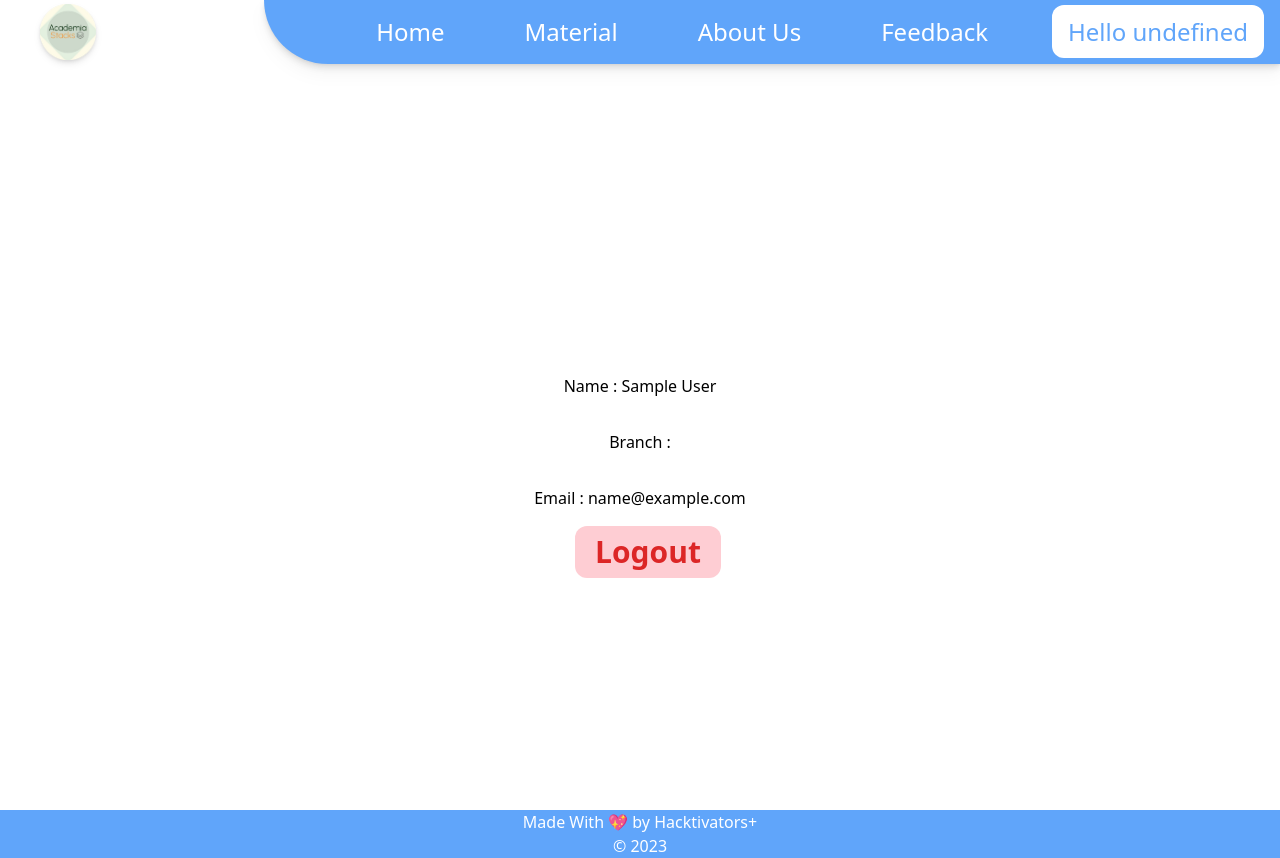
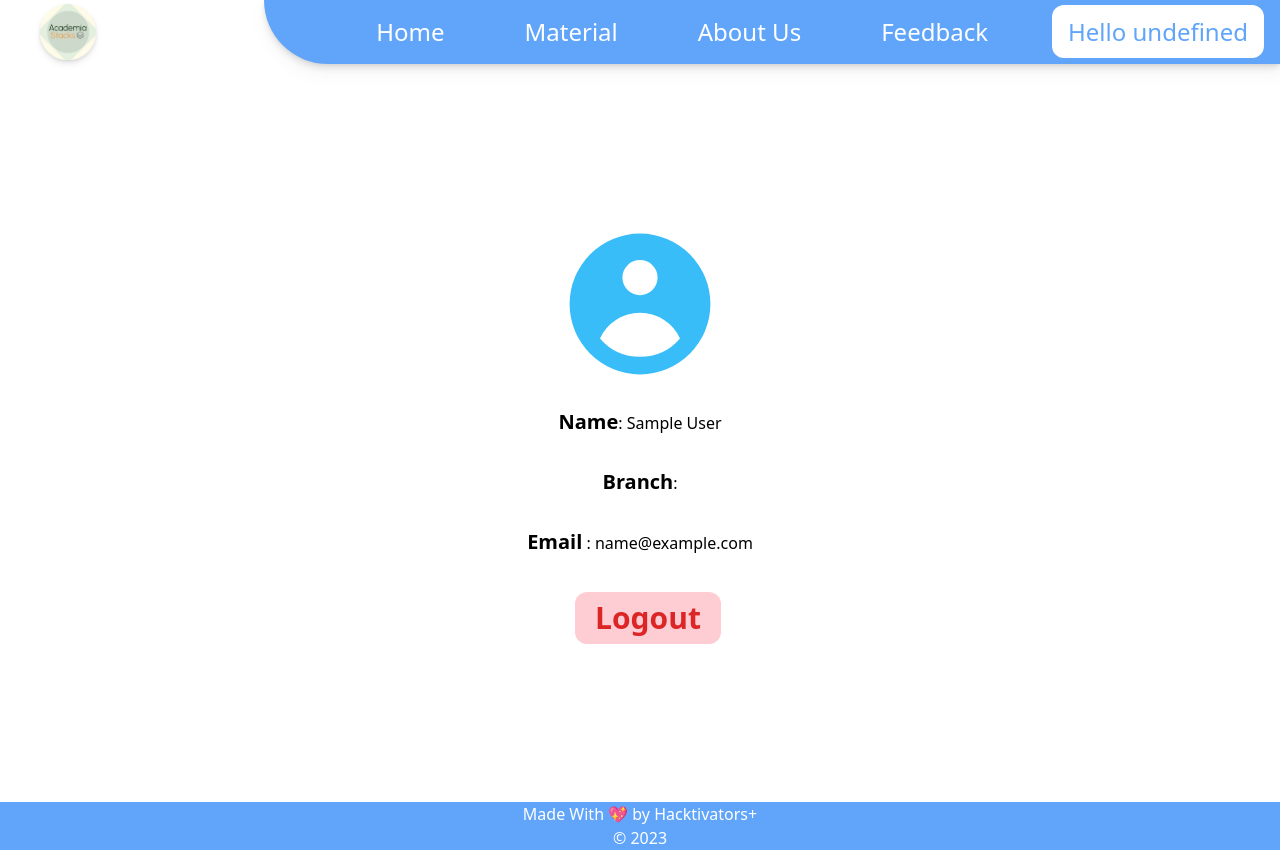
Before and after one commit to hellovaibhav/AcademiaStacks, a React (Create React App) app in the folder client/: page /user in a window 1280 px wide. Built offline with nearby package versions, Linux system fonts and the light colour scheme; sample sign-in values are in the browser's storage.

Commit message:
updated the otp page and changed styling

```diff
--- a/client/package.json
+++ b/client/package.json
@@ -9,6 +9,7 @@
     "axios": "^1.3.4",
     "ejs": "^3.1.9",
     "framer-motion": "^10.2.4",
+    "js-cookie": "^3.0.1",
     "lottie-react": "^2.4.0",
     "react": "^18.2.0",
     "react-dom": "^18.2.0",
--- a/client/src/App.js
+++ b/client/src/App.js
@@ -18,7 +18,6 @@ import PYQ from "./pages/PYQ";
 import User from "./pages/User";
 import Handouts from "./pages/Handouts";
 import OtpVerification from "./pages/OtpVerification";
-
 function App() {
   const ProtectedRoute = ({ children }) => {
     const { user } = useContext(AuthContext);
--- a/client/src/pages/Feedback.jsx
+++ b/client/src/pages/Feedback.jsx
@@ -38,7 +38,7 @@ const Register = () => {
 
   return (
     <div className="min-h-[94vh] flex items-center justify-center ">
-      <div className="bg-blue-200 flex flex-col justify-around md:w-[50rem] w-[24rem] h-[28rem] md:h-auto py-10 rounded-lg drop-shadow-lg px-2">
+      <div className="bg-blue-200 flex flex-col justify-around md:w-[40rem] w-[24rem] h-[28rem] md:h-auto py-10 rounded-lg drop-shadow-lg px-2">
         <h1 className="text-4xl font-bold text-center h-[10vh] md:pt-0 pt-4 text-white">
           Feedback
         </h1>
@@ -54,7 +54,7 @@ const Register = () => {
             onSubmit={(e) => submit(e)}
             action=""
             method="POST"
-            className="flex flex-col justify-evenly h-auto md:h-[25rem] px-10 w-[100%] md:w-[50%]"
+            className="flex flex-col justify-evenly h-auto md:h-[25rem] px-10 w-[100%] md:w-[75%]"
           >
           <label htmlFor="0">Name</label>
             <motion.input
--- a/client/src/pages/Login.jsx
+++ b/client/src/pages/Login.jsx
@@ -7,14 +7,12 @@ import { AuthContext } from "../context/AuthContext";
 import Loader from "../components/Loader";
 import ErrorBoundary from "../components/ErrorBoundary";
 const Login = () => {
-
   const navigate = useNavigate();
   //url to go to
   const url = "http://localhost:8800/api/auth/login";
 
   //useStates to hold input
   const [data, setdata] = useState({
-
     email: "",
     password: "",
   });
@@ -31,7 +29,6 @@ const Login = () => {
   //Function to handle submit
   const [load, setLoading] = useState(false);
   async function submit(e) {
-
     e.preventDefault();
     dispatch({ type: "LOGIN_START" });
     try {
@@ -39,24 +36,24 @@ const Login = () => {
         setLoading(true);
       }, 1000);
       const res = await axios.post(url, data);
-      dispatch({ type: "LOGIN_SUCCESS", payload: res.data.details })
-      navigate("/material")
+      dispatch({ type: "LOGIN_SUCCESS", payload: res.data.details });
+      navigate("/material");
     } catch (err) {
       alert("User not registered or wrong mail id or password");
-      dispatch({ type: "LOGIN_FAILURE", payload: err.res.data })
+      dispatch({ type: "LOGIN_FAILURE", payload: err.res.data });
     }
-
-  };
+  }
 
   return (
-
     <>
-      {
-        load ? (<div className="min-h-[100vh]  flex items-center justify-center mt-16 md:mt-24   ">
+      {load ? (
+        <div className="min-h-[100vh]  flex items-center justify-center mt-16 md:mt-10   ">
           <Loader />
-        </div>) : (<div className="min-h-[90vh] flex items-center justify-center">
-          <div className="bg-blue-200 flex flex-col justify-around md:w-[50rem] w-[24rem] h-[28rem] md:h-auto  py-10 px-2 rounded-lg drop-shadow-lg">
-            <h1 className="text-4xl font-bold text-center h-[20vh] pt-4 text-white">
+        </div>
+      ) : (
+        <div className="min-h-[90vh] flex items-center justify-center">
+          <div className="bg-blue-200 flex flex-col justify-around md:w-[25rem] w-[20rem] h-[28rem] md:h-auto  py-10 px-2 rounded-lg drop-shadow-lg">
+            <h1 className="text-4xl font-bold text-center h-[10vh] pt-4 text-white">
               Login
             </h1>
             <div className="flex items-center justify-around">
@@ -79,7 +76,7 @@ const Login = () => {
                   value={data.email}
                   onChange={(e) => handleChange(e)}
                   placeholder="Email"
-                  className="min-h-[2rem] w-64 rounded p-2 focus:bg-sky-100 focus:text-blue-500 focus:font-base "
+                  className="min-h-[2rem] w-50 md:w-64 rounded p-2 focus:bg-sky-100 focus:text-blue-500 focus:font-base "
                   whileTap={{ scale: 0.98, transition: { duration: 0.1 } }}
                 />
                 <motion.input
@@ -89,7 +86,7 @@ const Login = () => {
                   id="password"
                   value={data.password}
                   onChange={(e) => handleChange(e)}
-                  className="min-h-[2rem] w-64 rounded p-2 focus:bg-sky-100 focus:text-blue-500 focus:font-base"
+                  className="min-h-[2rem] w-50 md:w-64 rounded p-2 focus:bg-sky-100 focus:text-blue-500 focus:font-base"
                   whileTap={{ scale: 0.98, transition: { duration: 0.1 } }}
                 />
                 <Link
@@ -114,8 +111,8 @@ const Login = () => {
               </form>
             </div>
           </div>
-        </div>)
-      }
+        </div>
+      )}
     </>
   );
 };
--- a/client/src/pages/OtpVerification.jsx
+++ b/client/src/pages/OtpVerification.jsx
@@ -3,47 +3,46 @@ import { motion } from "framer-motion";
 import { useNavigate } from "react-router-dom";
 import axios from "axios";
 import { AuthContext } from "../context/AuthContext";
-
+import Cookies from "js-cookie";
 const OtpVerification = () => {
-
   const navigate = useNavigate();
   //url to go to
   const url = "http://localhost:8800/api/auth/verification";
-
   //useStates to hold input
   const [data, setdata] = useState({
-    username: "",
+    email: "",
     otp: "",
   });
+  data.email = Cookies.get("email");
 
   const { loading, error, dispatch } = useContext(AuthContext);
 
   function handleChange(e) {
     const newdata = { ...data };
-    newdata[e.target.id] = e.target.value;
-
+    //Checking the OTP to be of length 6 only
+    newdata[e.target.id] = e.target.value.substring(0, 6);
     setdata(newdata);
     console.log(newdata);
   }
   //Function to handle submit
   const [load, setLoading] = useState(false);
   async function submit(e) {
-
     e.preventDefault();
     dispatch({ type: "LOGIN_START" });
     try {
       setTimeout(() => {
         setLoading(true);
       }, 1000);
-      const res = await axios.post(url, data);
-      dispatch({ type: "LOGIN_SUCCESS", payload: res.data.details })
-      navigate("/login")
+      const res = await axios.post(url, data).catch((err) => {
+        console.log(err.response.data.message);
+      });
+      dispatch({ type: "LOGIN_SUCCESS", payload: res.data.details });
+      navigate("/login");
     } catch (err) {
-      dispatch({ type: "LOGIN_FAILURE", payload: err.res.data })
+      dispatch({ type: "LOGIN_FAILURE", payload: err.data });
       navigate("/verification");
     }
-
-  };
+  }
 
   return (
     <div className="min-h-[95vh] flex items-center justify-center">
@@ -51,33 +50,26 @@ const OtpVerification = () => {
         onSubmit={(e) => submit(e)}
         action=""
         method="POST"
-        className="flex flex-col justify-around items-center min-h-[30vh]"
+        className="flex justify-around items-center min-h-[30vh]"
       >
         <div>
-          <span>Email</span>
-          <input type="text"
-            id="email"
-            value={data.email} onChange={(e) => handleChange(e)} placeholder="Enter Your Email" className="ml-4 p-2 bg-gray-200 rounded-lg" />
-        </div>
-        <div>
-          <span className="px-2 text-left text-2xl font-semibold text-blue-600">
-            OTP
+          <span className="px-2 mx-2 text-left text-2xl font-semibold text-blue-600">
+            OTP   :
           </span>
 
           <input
-
             type="number"
             onChange={(e) => handleChange(e)}
             id="otp"
             value={data.otp}
+            maxLength="2"
             placeholder="123456"
-            className="h-16 w-40 mx-2 bg-gray-300 border-2 border-black drop-shadow-lg p-2 text-4xl text-center"
+            className="h-16 w-44 mx-2 bg-gray-300 border-2 border-black drop-shadow-lg p-2 text-4xl text-center tracking-widest"
           />
-
         </div>
         <motion.button
           type="submit"
-          className="bg-blue-400 text-white h-10 w-20 hover:bg-sky-100 hover:rounded-sm hover:text-blue-600 transition-all duration-100"
+          className="bg-blue-400 text-white h-10 w-20 hover:bg-sky-100 hover:rounded-sm hover:text-blue-600 transition-all duration-100 ml-10"
           whileHover={{ scale: 1.2, transition: { duration: 1 } }}
           whileTap={{ scale: 0.8, transition: { duration: 0.1 } }}
           initial={{ y: 50, opacity: 0 }}
@@ -91,5 +83,4 @@ const OtpVerification = () => {
   );
 };
 
-
 export default OtpVerification;
--- a/client/src/pages/Register.jsx
+++ b/client/src/pages/Register.jsx
@@ -4,6 +4,7 @@ import { motion } from "framer-motion";
 import axios from "axios";
 import LoginAnimation from "../assets/Login.json";
 import ErrorBoundary from "../components/ErrorBoundary";
+import Cookies from 'js-cookie'
 
 const Register = () => {
   const navigate = useNavigate();
@@ -20,7 +21,9 @@ const Register = () => {
     const newdata = { ...data };
     newdata[e.target.id] = e.target.value;
     setdata(newdata);
+    Cookies.set('email',data.email)
     console.log(newdata);
+
   }
 
   async function submit(e) {
@@ -38,8 +41,8 @@ const Register = () => {
 
   return (
     <div className="min-h-[85.2vh] flex items-center justify-center ">
-      <div className="bg-blue-200 flex flex-col justify-around md:w-[50rem] w-[24rem] h-[28rem] md:h-auto py-10 rounded-lg drop-shadow-lg px-2">
-        <h1 className="text-4xl font-bold text-center h-[20vh] md:pt-0 pt-4 text-white">
+      <div className="bg-blue-200 flex flex-col justify-around md:w-[30rem] w-[24rem] h-[28rem] md:h-auto py-10 rounded-lg drop-shadow-lg px-2">
+        <h1 className="text-4xl font-bold text-center h-[10vh] md:pt-0 pt-4 text-white">
           Register
         </h1>
         <div className="flex items-center justify-around">
--- a/client/src/pages/User.jsx
+++ b/client/src/pages/User.jsx
@@ -1,28 +1,30 @@
 import React from "react";
 import { useNavigate } from "react-router-dom";
-
+import { HiUserCircle } from "react-icons/hi";
 const User = () => {
-
-  const Navigate = useNavigate()
+  const Navigate = useNavigate();
 
   return (
-    <div className="mt-32 min-h-[85vh] flex flex-col items-center justify-center text-center">
-      <p className="m-2 p-2">
-        Name : {JSON.parse(localStorage.getItem("user")).name}
+    <div className="mt-20 min-h-[90vh] flex flex-col items-center justify-center text-cente">
+      <HiUserCircle className="h-44 w-60 text-sky-400" />
+      <p className="m-2 p-2 text-center">
+        <span className="font-semibold text-xl">Name</span>:{" "}
+        {JSON.parse(localStorage.getItem("user")).name}
       </p>
-      <p className="m-2 p-2">
-        Branch : {JSON.parse(localStorage.getItem("user")).branch}
+      <p className="m-2 p-2 text-center">
+        <span className="font-semibold text-xl">Branch</span>:{" "}
+        {JSON.parse(localStorage.getItem("user")).branch}
       </p>
-      <p className="m-2 p-2">
-        Email : {JSON.parse(localStorage.getItem("user")).email}
+      <p className="m-2 p-2 text-center">
+        <span className="font-semibold text-xl">Email</span> :{" "}
+        {JSON.parse(localStorage.getItem("user")).email}
       </p>
       <p
-        className="pr-5 bg-rose-200 cursor-pointer text-red-600 hover:bg-red-600 duration-500 font-bold hover:text-white md:ml-8 mx-4 text-3xl md:my-0 my-7 px-5 py-2 rounded-xl "
+        className="pr-5 bg-rose-200 cursor-pointer text-red-600 hover:bg-red-600 duration-500 font-bold hover:text-white md:ml-8 mx-4 text-3xl md:my-5 my-7 px-5 py-2 rounded-xl "
         onClick={() => {
           localStorage.clear();
           window.location.reload(false);
           Navigate("/login");
-
         }}
       >
         Logout
```
Also changed, not shown: 1 other file (tests, documents, lock files or other folders).
